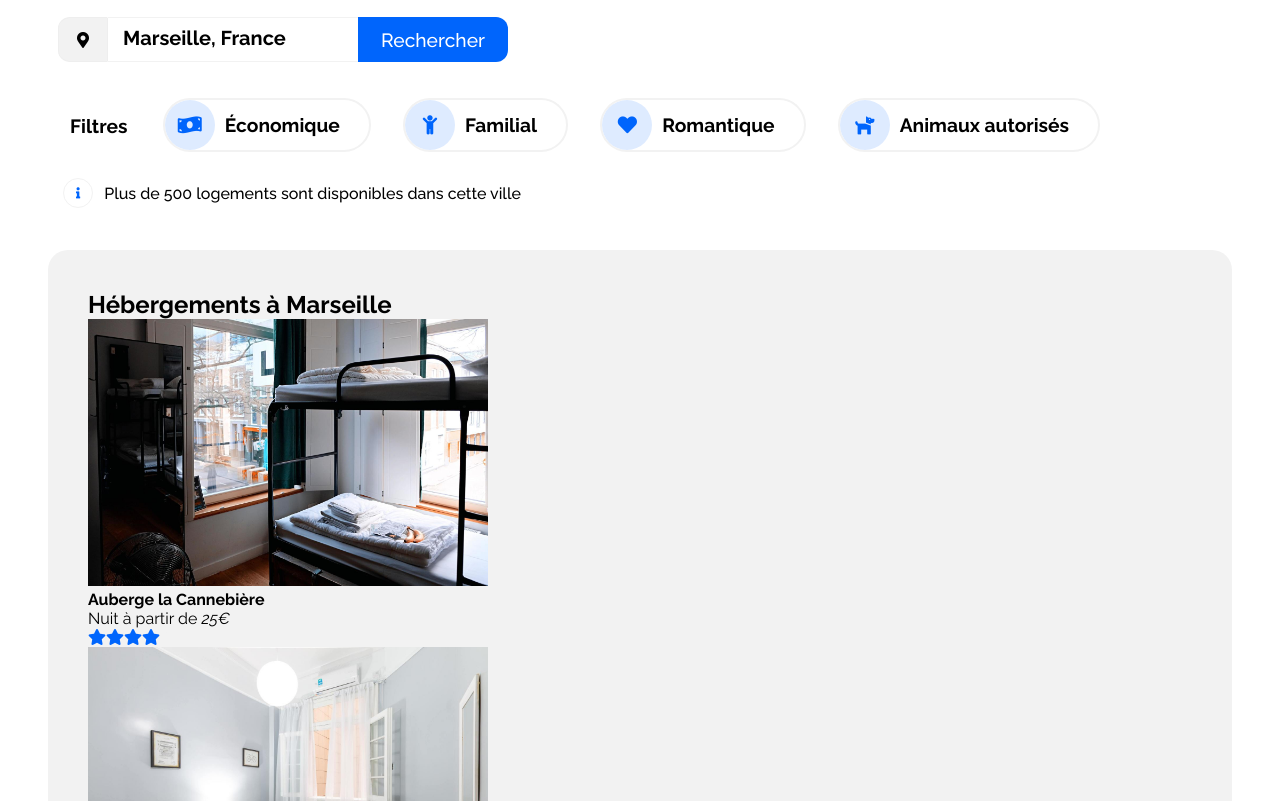
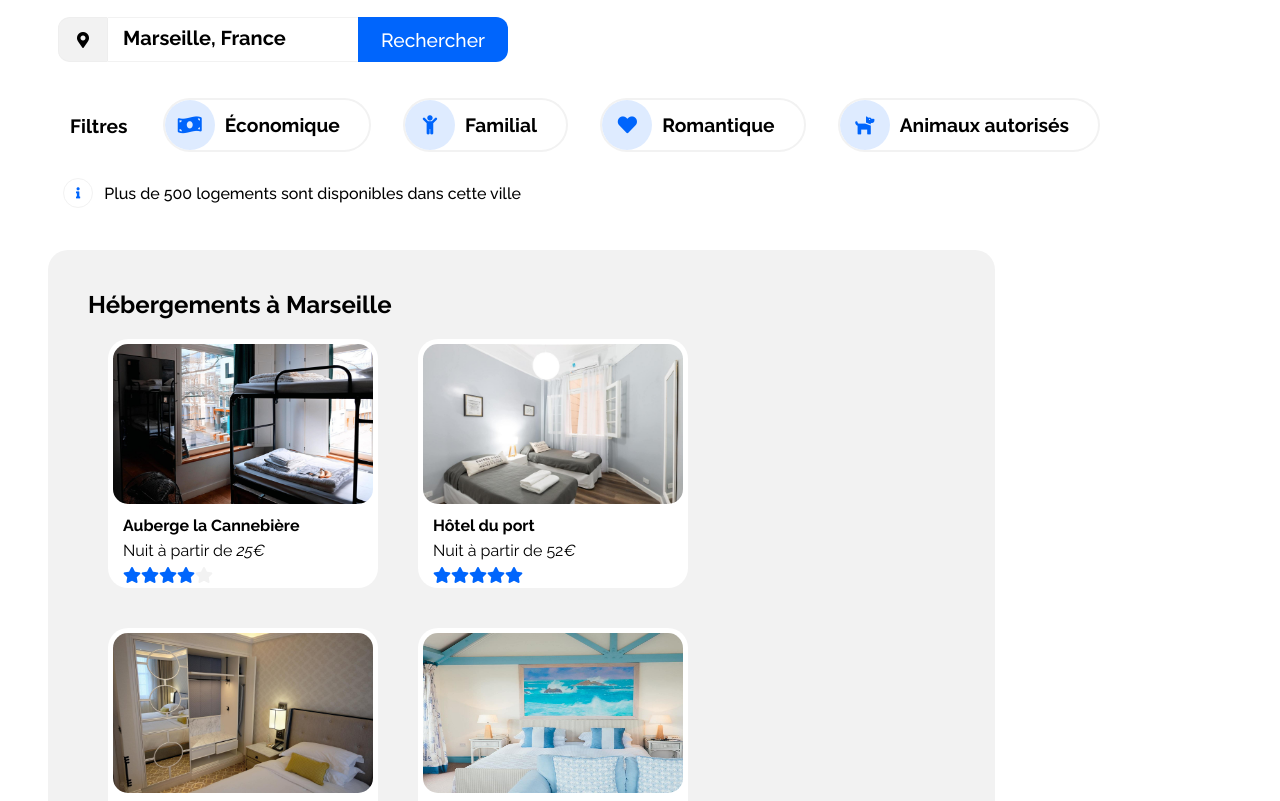
Before and after one commit to mikuroasamia/Ahmed-KeithReziki_2_20062021, a plain HTML site: page index.html in a window 1280 px wide. Shown: the part 151-952 px from the top of the page. Drawn offline with Linux system fonts and the light colour scheme.

Commit message:
prepared some items in main first article

```diff
--- a/resources/css/style.css
+++ b/resources/css/style.css
@@ -414,9 +414,48 @@ main {
 
 main article {
   padding: 2.5em;
+  max-width: 80%;
 }
 
 main article,
 main aside {
   border-radius: 20px;
 }
+
+/**
+*
+*
+  MAIN - CARDS
+*
+*
+**/
+
+.card-container {
+  width: 100%;
+  display: flex;
+  flex-wrap: wrap;
+}
+
+.card-container img {
+  width: 270px;
+  height: 170px;
+  padding: 5px;
+  overflow: hidden;
+}
+
+.card-type-1 {
+  background-color: #fff;
+  max-width: 270px;
+  margin: 20px;
+}
+
+.card-type-1 h4,
+.card-type-1 p,
+.card-type-1 ul {
+  padding: 3px 15px;
+}
+
+.card-container img,
+.card-type-1 {
+  border-radius: 20px;
+}
```
